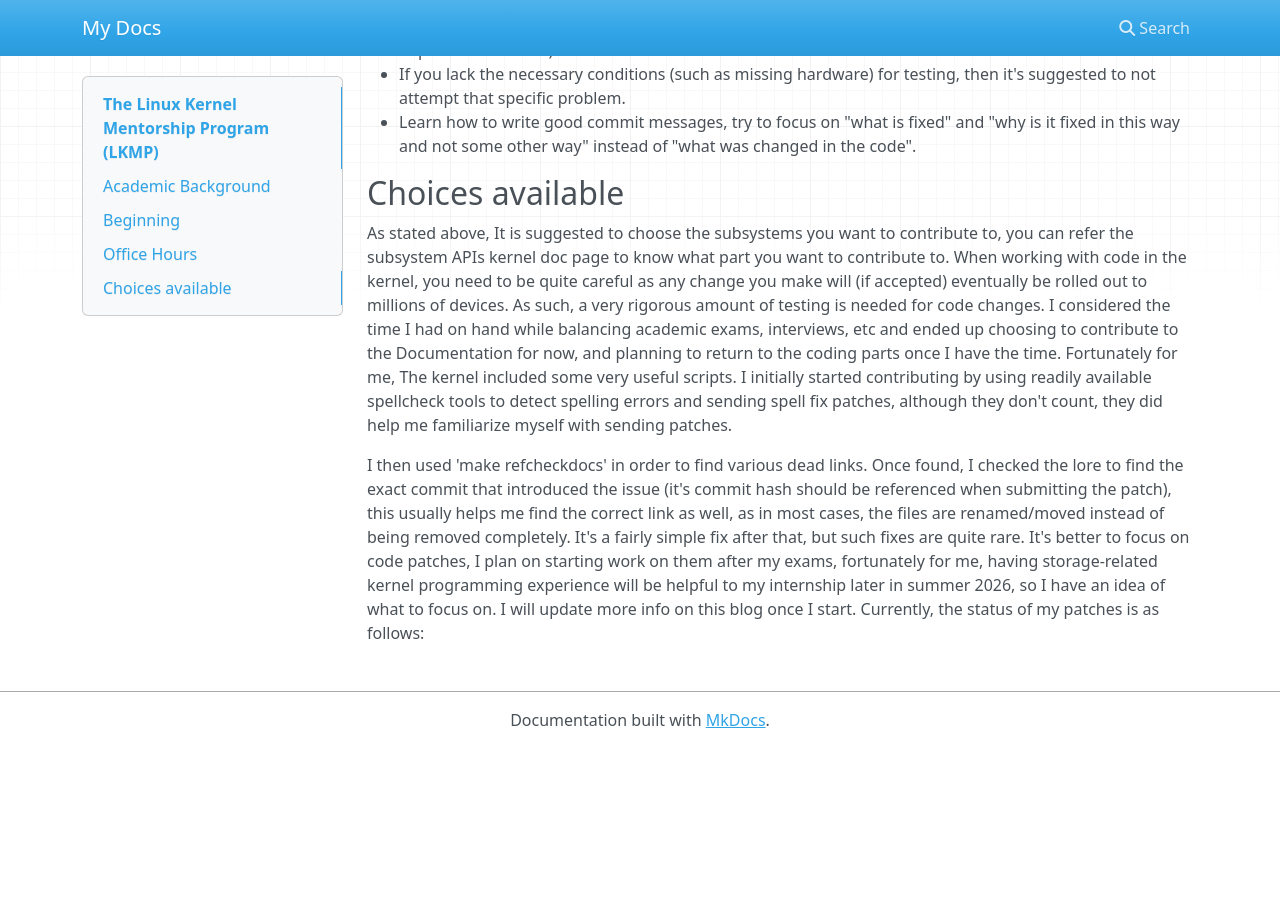
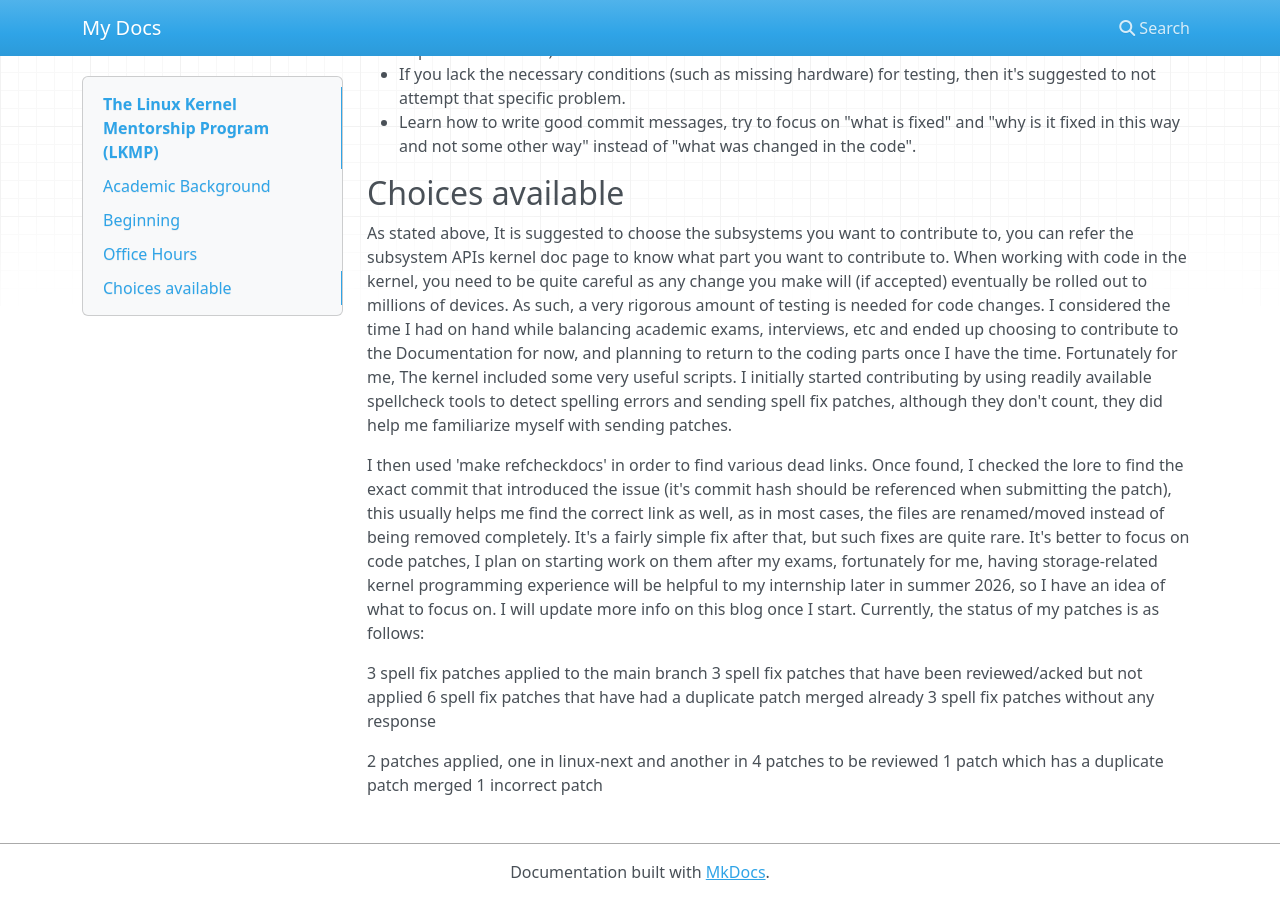
Before and after one commit to Soham-Metha/blog, an MkDocs documentation site: the page built from docs/index.md, in a window 1280 px wide and 900 px high, scrolled down 2316 px. Built offline with MkDocs 1.6.1, drawn with Linux system fonts in a browser that asks for light colours; nearby versions of some CDN libraries; before the commit the page ends 3064 px from its top, so only the background shows below that.

Commit message:
02/01/2026 : 05:12:13

```diff
--- a/docs/index.md
+++ b/docs/index.md
@@ -53,3 +53,13 @@ Working with Linux Mint, I spent an embarrassingly long time trying to capture t
  As stated above, It is suggested to choose the subsystems you want to contribute to, you can refer the subsystem APIs kernel doc page to know what part you want to contribute to. When working with code in the kernel, you need to be quite careful as any change you make will (if accepted) eventually be rolled out to millions of devices. As such, a very rigorous amount of testing is needed for code changes. I considered the time I had on hand while balancing academic exams, interviews, etc and ended up choosing to contribute to the Documentation for now, and planning to return to the coding parts once I have the time. Fortunately for me, The kernel included some very useful scripts. I initially started contributing by using readily available spellcheck tools to detect spelling errors and sending spell fix patches, although they don't count, they did help me familiarize myself with sending patches.
 
  I then used 'make refcheckdocs' in order to find various dead links. Once found, I checked the lore to find the exact commit that introduced the issue (it's commit hash should be referenced when submitting the patch), this usually helps me find the correct link as well, as in most cases, the files are renamed/moved instead of being removed completely. It's a fairly simple fix after that, but such fixes are quite rare. It's better to focus on code patches, I plan on starting work on them after my exams, fortunately for me, having storage-related kernel programming experience will be helpful to my internship later in summer 2026, so I have an idea of what to focus on. I will update more info on this blog once I start. Currently, the status of my patches is as follows:
+
+ 3 spell fix patches applied to the main branch
+ 3 spell fix patches that have been reviewed/acked but not applied
+ 6 spell fix patches that have had a duplicate patch merged already
+ 3 spell fix patches without any response
+
+ 2 patches applied, one in linux-next and another in
+ 4 patches to be reviewed
+ 1 patch which has a duplicate patch merged
+ 1 incorrect patch
```
